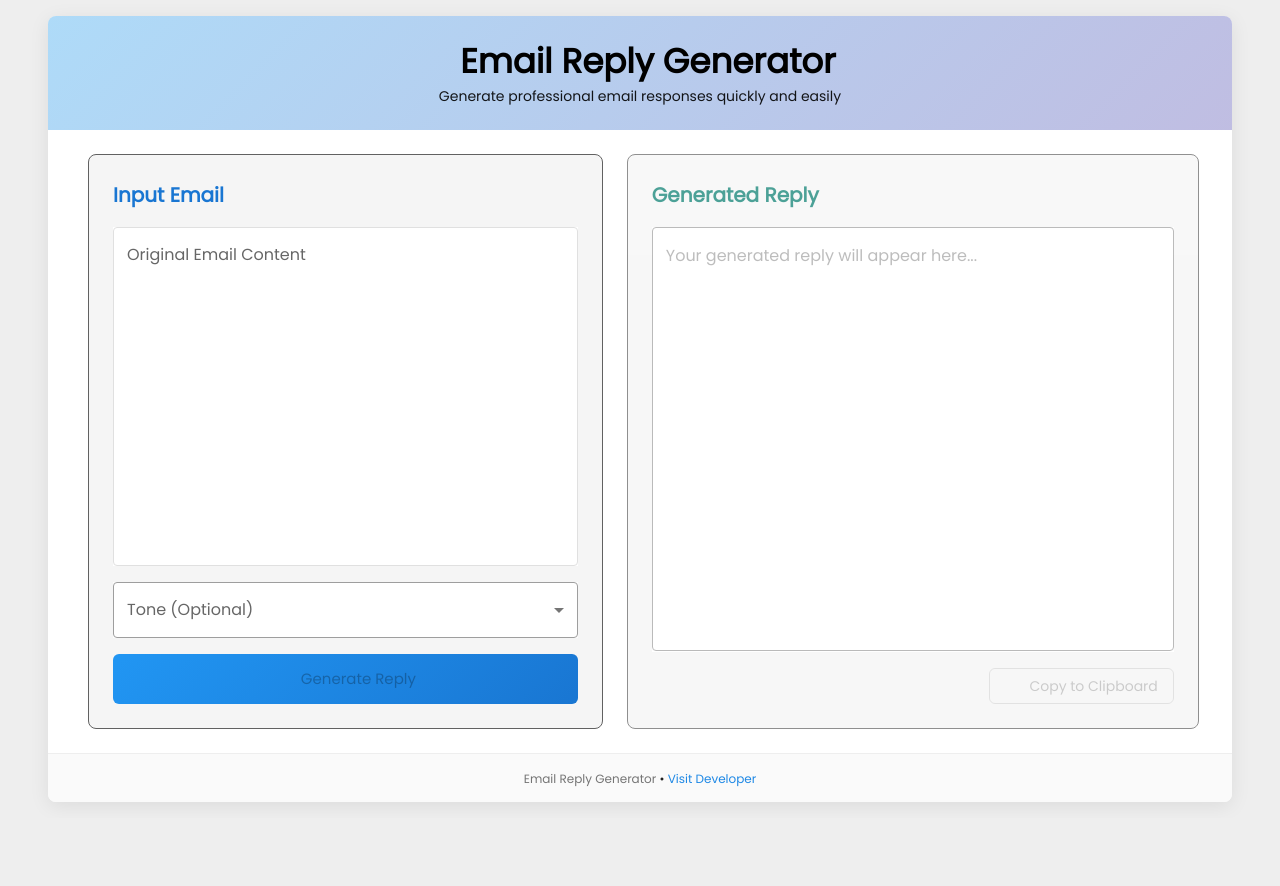
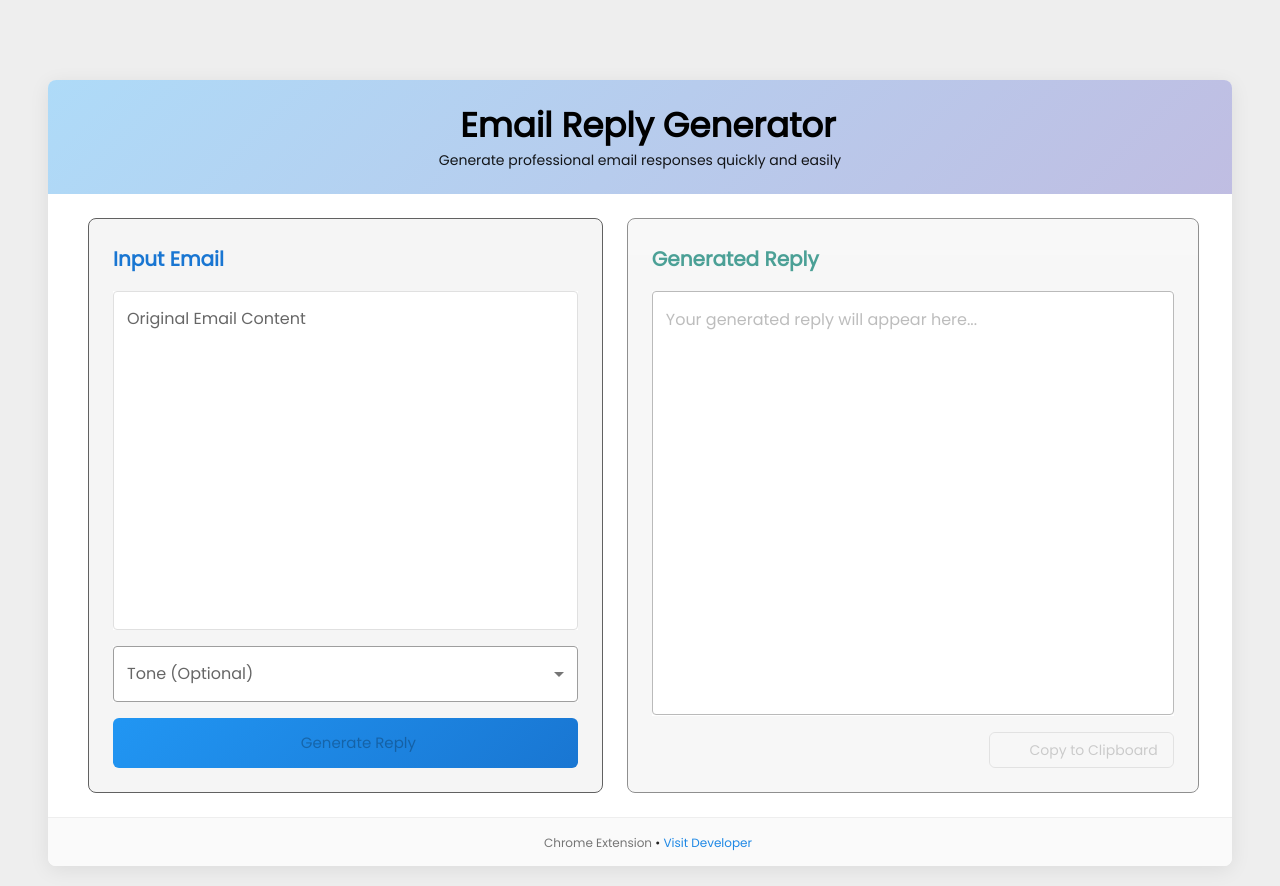
Before and after one commit to swarup-17/Email-Writer-Frontend, a React (Vite) app: page / in a window 1280 px wide. Shown: the top 886 px of the page. Before the commit the page ends 818 px from the top, so only its background shows below. Built offline with nearby package versions, Linux system fonts and the light colour scheme; some icons are missing.

Commit message:
fix: enhancement done

```diff
--- a/src/App.jsx
+++ b/src/App.jsx
@@ -12,7 +12,7 @@ function App() {
     <Box
       sx={{
         minHeight: "100vh",
-        py: { xs: 2 },
+        py: { xs: 4, sm: 8, md: 10 },
         px: { xs: 1, sm: 2, md: 3 },
       }}
     >
--- a/src/components/Body.jsx
+++ b/src/components/Body.jsx
@@ -31,7 +31,6 @@ const Body = () => {
 
   const theme = useTheme();
   const isMobile = useMediaQuery(theme.breakpoints.down("sm"));
-  const isTablet = useMediaQuery(theme.breakpoints.between("sm", "md"));
 
   const handleSubmit = async () => {
     setLoading(true);
--- a/src/components/Footer.jsx
+++ b/src/components/Footer.jsx
@@ -1,5 +1,6 @@
 import { Typography, Box, Divider, Link } from "@mui/material";
 import { blue, grey } from "@mui/material/colors";
+import ArrowOutwardIcon from "@mui/icons-material/ArrowOutward";
 
 const Footer = () => {
   return (
@@ -13,6 +14,12 @@ const Footer = () => {
           textAlign: "center",
         }}
       >
+        <ArrowOutwardIcon
+          sx={{
+            fontSize: { xs: 10 },
+            color: "black",
+          }}
+        />
         <Typography variant="caption">
           <Link
             href="https://chromewebstore.google.com/detail/cjabpnjdgodpkanfkfcignmndeebhhkn?utm_source=item-share-cb"
@@ -21,7 +28,7 @@ const Footer = () => {
             underline="hover"
             sx={{ color: grey[600] }}
           >
-            Email Reply Generator
+            Chrome Extension
           </Link>{" "}
           •{" "}
           <Link
--- a/src/components/Header.jsx
+++ b/src/components/Header.jsx
@@ -1,6 +1,5 @@
 import { Typography, Box, useMediaQuery, useTheme, Link } from "@mui/material";
 import EmailIcon from "@mui/icons-material/Email";
-import { blue } from "@mui/material/colors";
 
 const Header = () => {
   const theme = useTheme();
```
Also changed, not shown: 1 other file (tests, documents, lock files or other folders).
